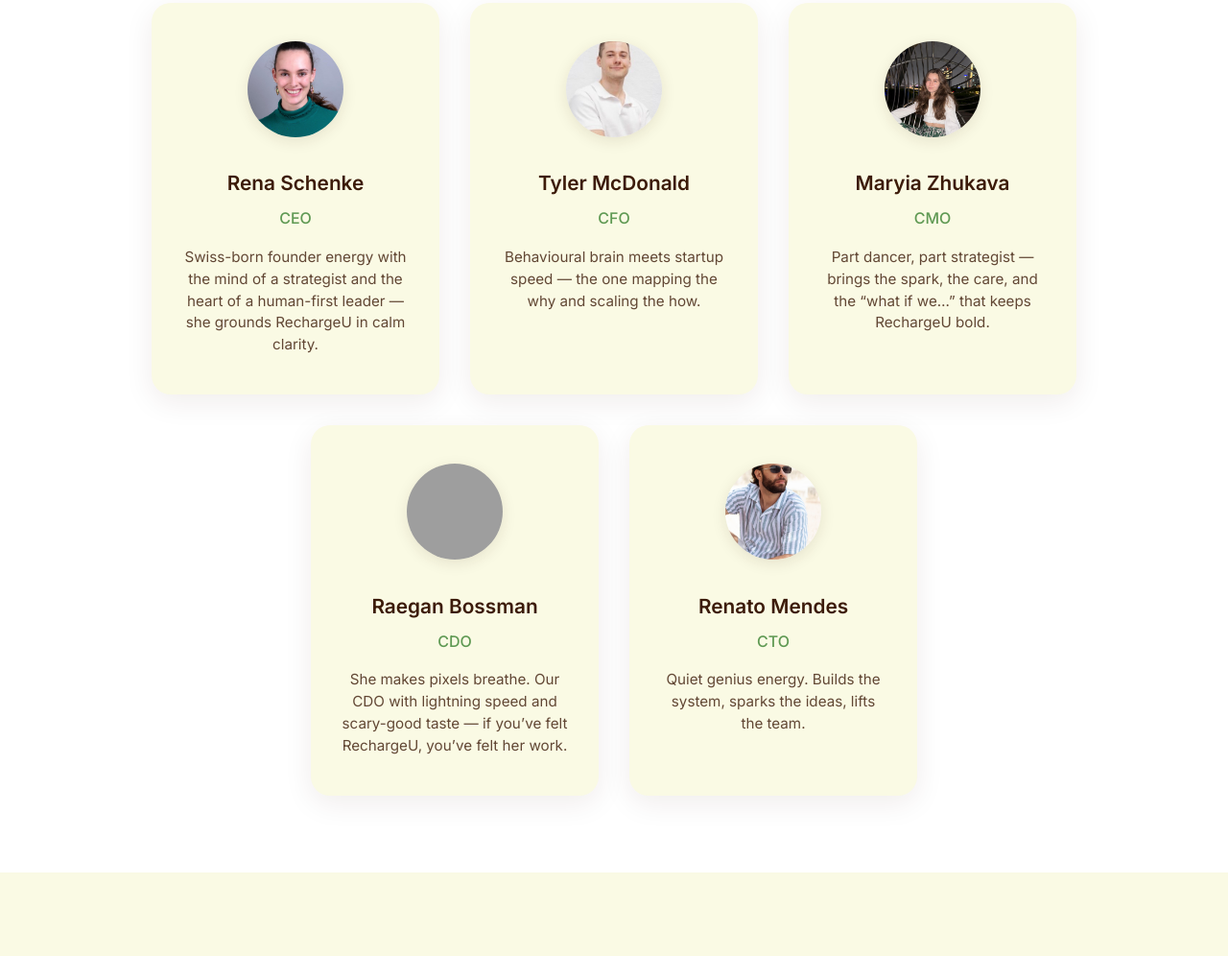
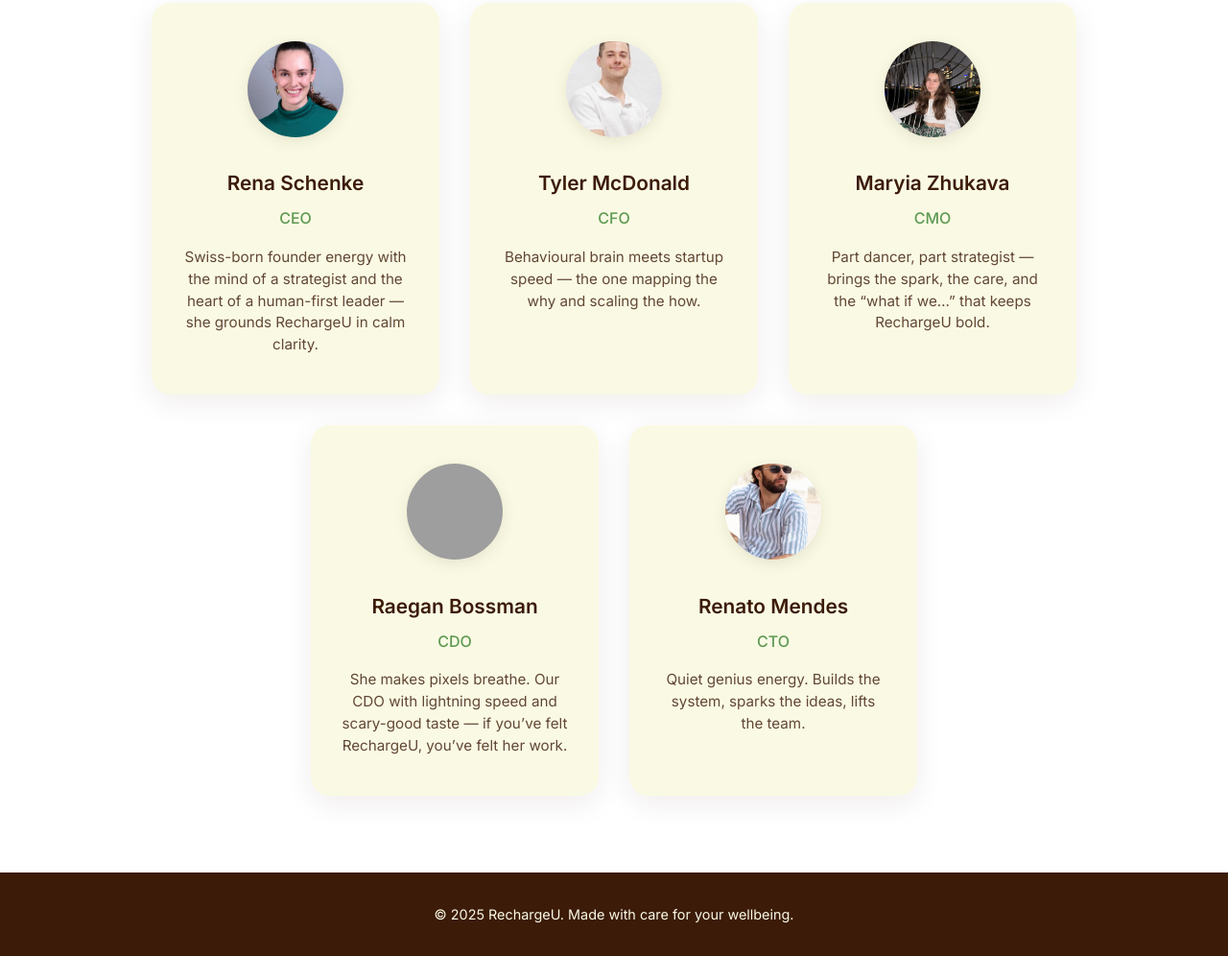
Before and after one commit to recharge-u/recharge-u.github.io, a plain HTML site: page index.html in a window 1280 px wide. Shown: the part 5175-6171 px from the top of the page at 96% size. Before the commit the page ends 6084 px from the top, so only its background shows below. Drawn offline with Linux system fonts and the light colour scheme; grey boxes are pictures that could not be loaded.

Commit message:
Footer added

```diff
--- a/index.html
+++ b/index.html
@@ -444,5 +444,10 @@
             </div>
         </div>
     </section>
+
+    <!-- Footer -->
+    <footer class="footer">
+        <p>© 2025 RechargeU. Made with care for your wellbeing.</p>
+    </footer>
 </body>
 </html>
--- a/styles.css
+++ b/styles.css
@@ -2075,6 +2075,19 @@ body {
     opacity: 0.8;
 }
 
+/* ===== FOOTER ===== */
+.footer {
+    background-color: var(--primary-text);
+    color: var(--primary-bg);
+    text-align: center;
+    padding: 2rem 0;
+}
+
+.footer p {
+    font-size: 0.9rem;
+    margin: 0;
+}
+
 /* Responsive Design */
 @media (max-width: 768px) {
     .header {
```
